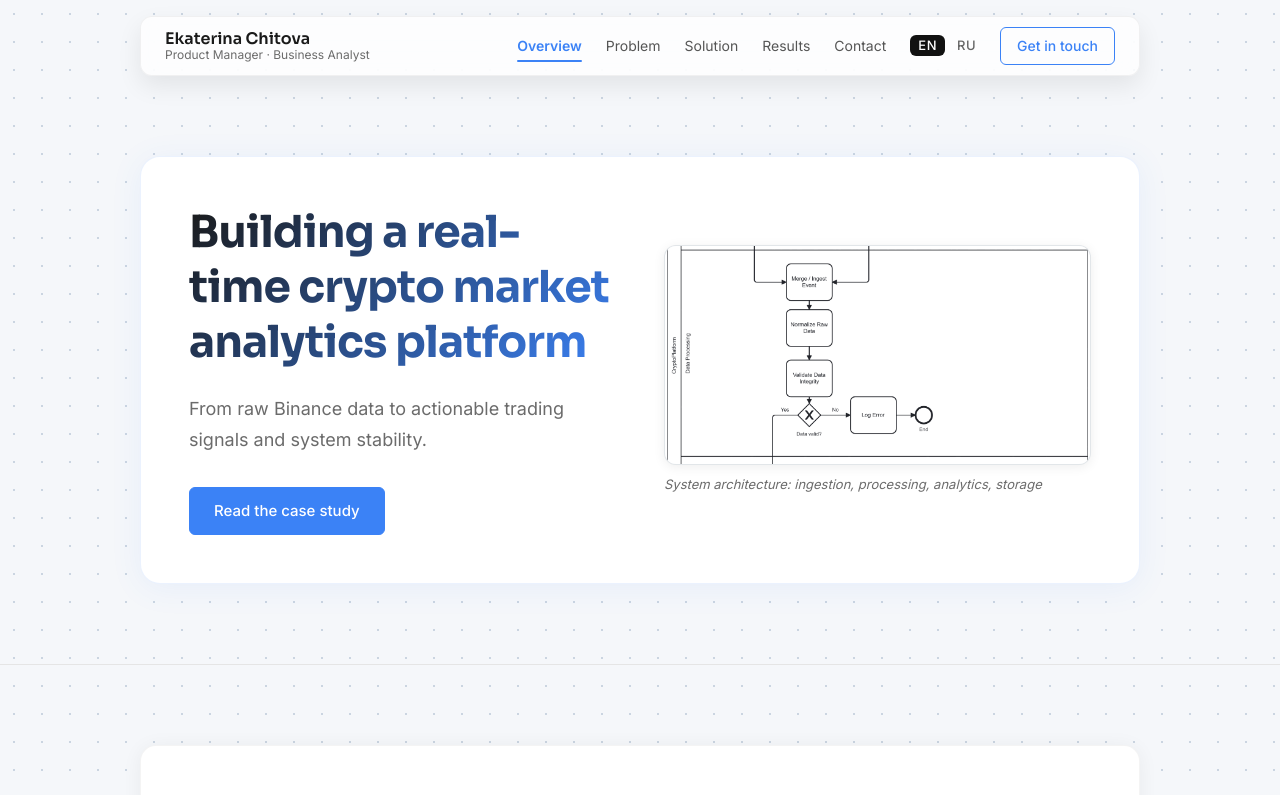
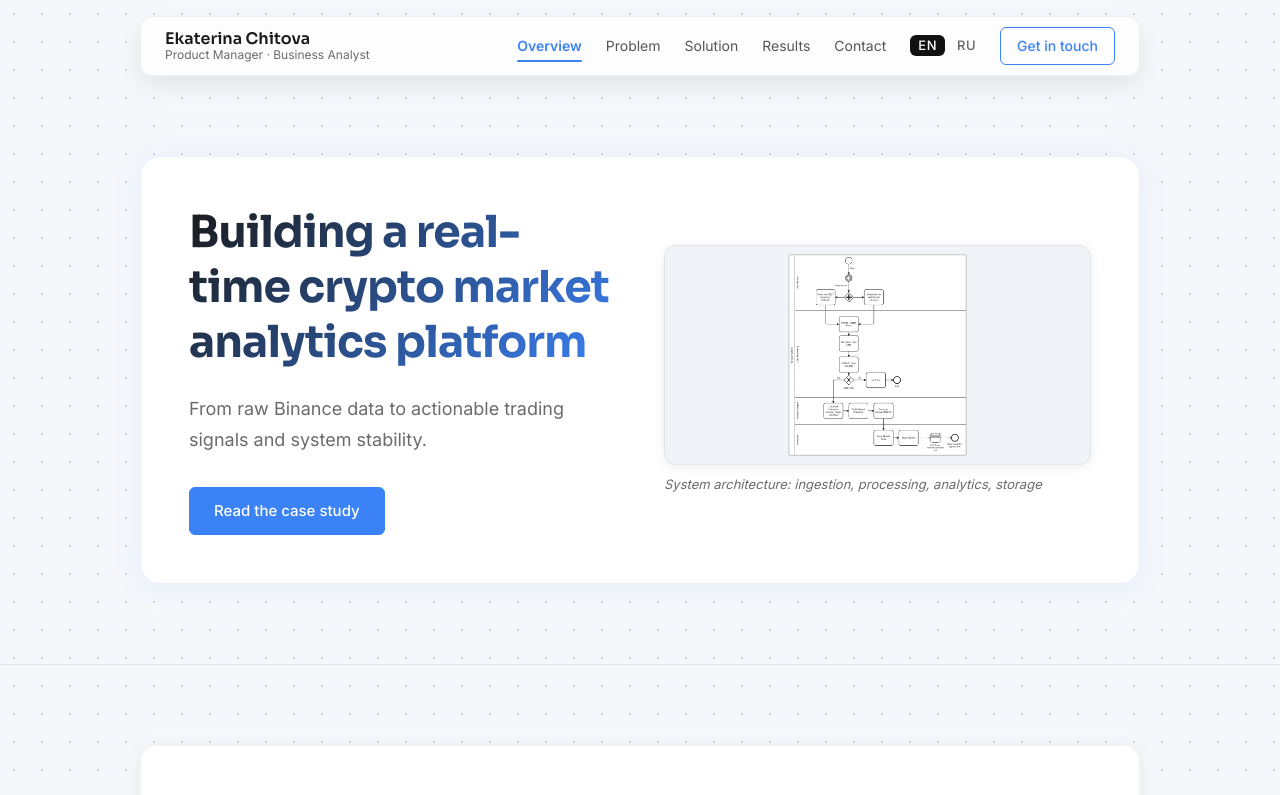
Before and after one commit to katerina-creator/portfolio, a React (Vite) app: page / in a window 1280 px wide. Shown: the top 795 px of the page. Built offline with nearby package versions, Linux system fonts and the light colour scheme.

Commit message:
Update Hero

```diff
--- a/src/components/sections/Hero.tsx
+++ b/src/components/sections/Hero.tsx
@@ -19,6 +19,7 @@ export default function Hero() {
             src={hero.image}
             alt="System architecture diagram"
             caption={hero.imageCaption}
+            fit="contain"
           />
         </div>
       </div>
```
